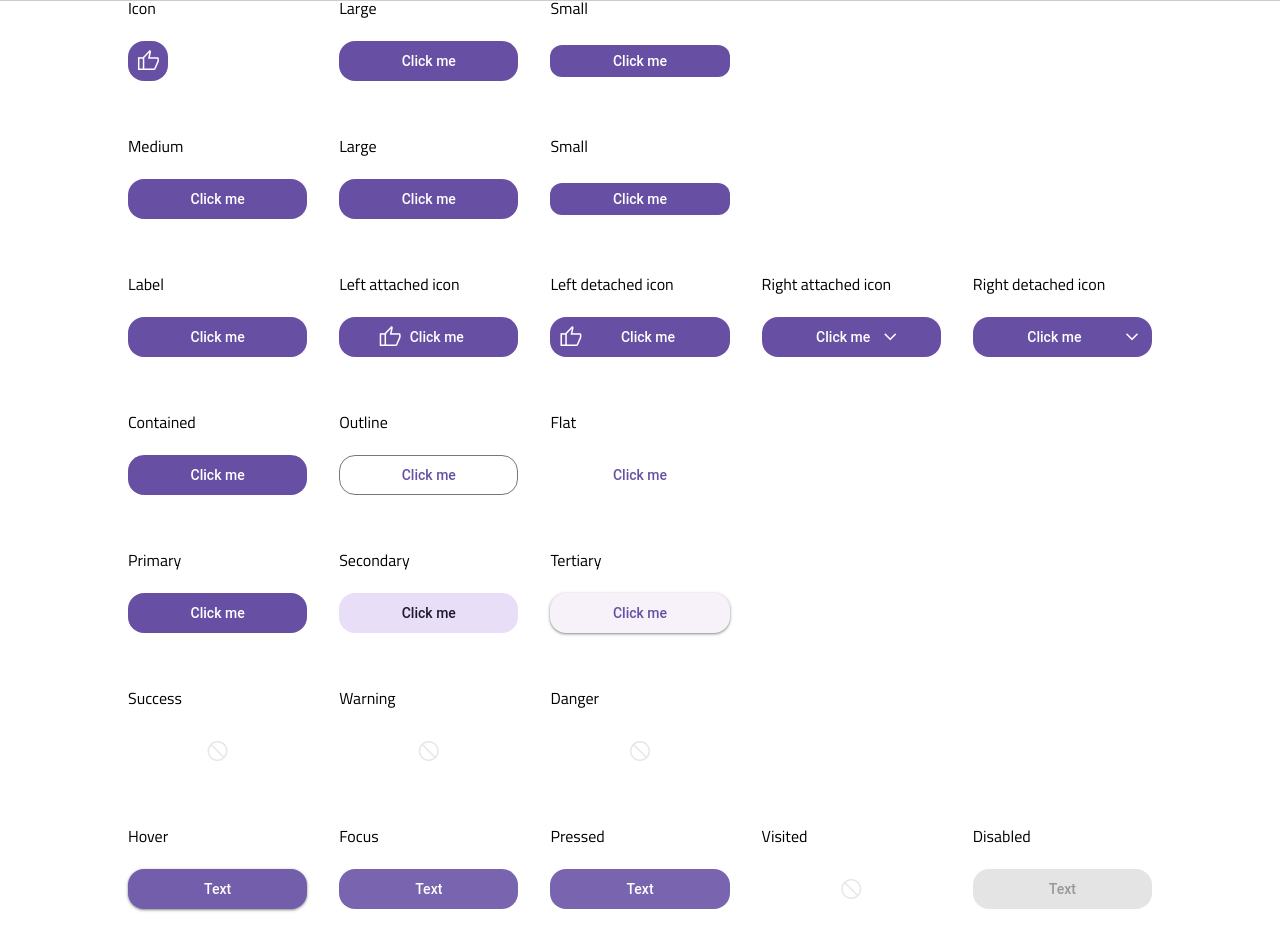
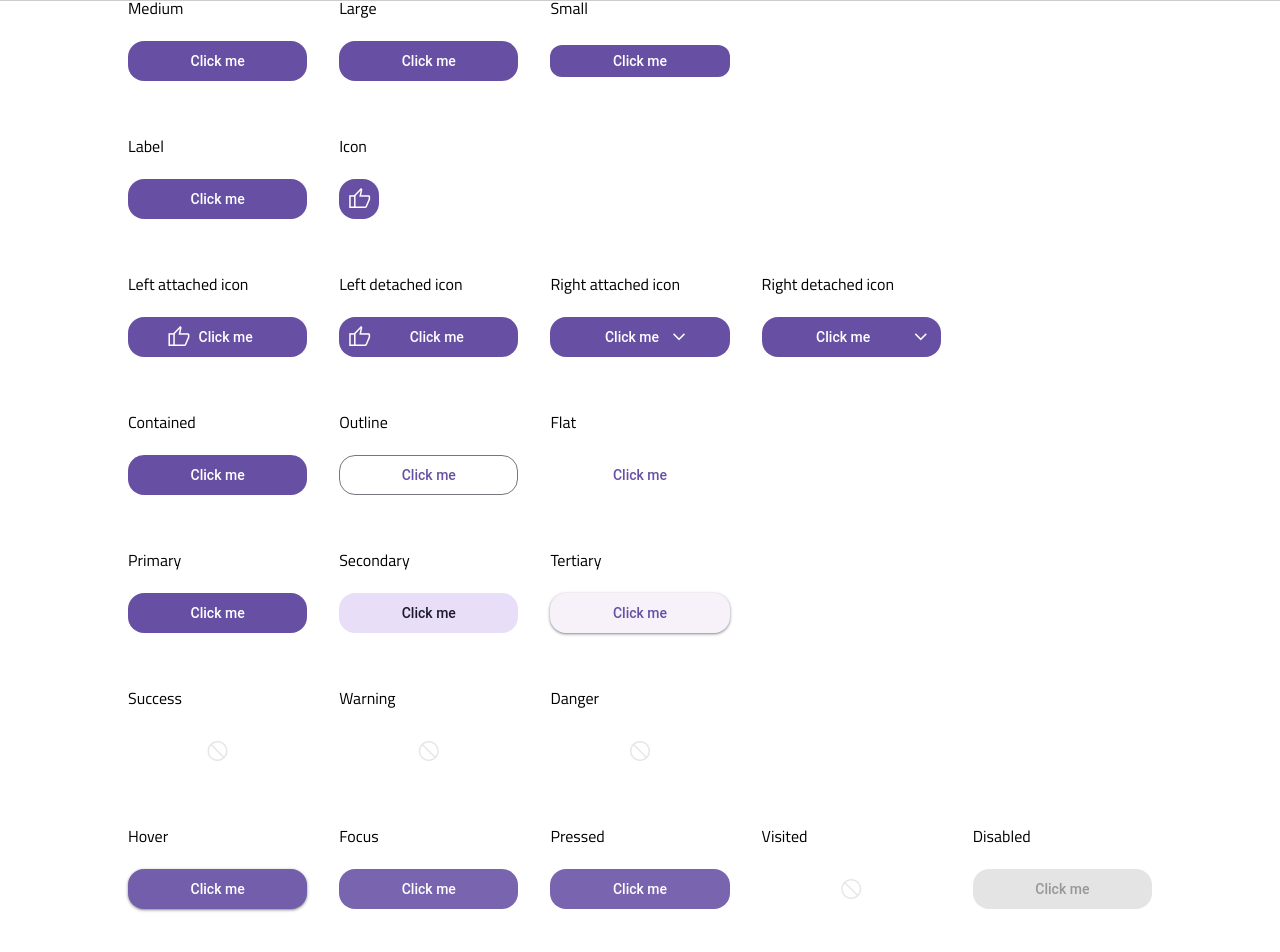
Before and after one commit to rodrigojcmello/kiskadee, a React (Vite) app in the folder packages/react/: page / in a window 1280 px wide. Shown: the part 52-1004 px from the top of the page. Built offline with nearby package versions, Linux system fonts and the light colour scheme.

Commit message:
feat: document icon alone

```diff
--- a/packages/react/src/site/documentation/Button/ButtonDocumentation.tsx
+++ b/packages/react/src/site/documentation/Button/ButtonDocumentation.tsx
@@ -40,6 +40,7 @@ const NotApplicable: FC = () => {
 
 export const ButtonDocumentation: FC = () => {
   const [theme] = useContext(KiskadeeContext);
+  const [label, setLabel] = useState<string | undefined>('Click me');
   const [variant, setVariant] = useState<ButtonVariant>('primary');
   const [type, setType] = useState<ButtonType>('contained');
   const [pageLoad, setPageLoad] = useState(false);
@@ -73,20 +74,25 @@ export const ButtonDocumentation: FC = () => {
   const buttonContainer = theme.component.button?.elements?.container;
   const buttonVariant = buttonContainer?.type?.[type]?.variant;
 
+  const width = label ? 'block' : undefined;
+
   return (
     <Container className={!pageLoad ? style['no-transition'] : undefined}>
       <Box>
         <div>
-          <BoxTitle>Icon</BoxTitle>
+          <BoxTitle>Medium</BoxTitle>
           {buttonOption?.size?.sm ? (
             <Applicable>
               <Button
+                label={label}
+                width={width}
                 type={type}
                 variant={variant}
                 borderRadius={radius}
-                iconLeft={
-                  <span className="material-symbols-outlined">thumb_up</span>
-                }
+                textAlign={textAlign}
+                iconType={iconType}
+                iconLeft={iconLeft}
+                iconRight={iconRight}
                 size="md"
                 onClick={(): void => {
                   setIconLeft(undefined);
@@ -104,8 +110,8 @@ export const ButtonDocumentation: FC = () => {
           {buttonOption?.size?.lg ? (
             <Applicable>
               <Button
-                label="Click me"
-                width="block"
+                label={label}
+                width={width}
                 type={type}
                 variant={variant}
                 borderRadius={radius}
@@ -131,91 +137,8 @@ export const ButtonDocumentation: FC = () => {
           {buttonOption?.size?.sm ? (
             <Applicable>
               <Button
-                label="Click me"
-                width="block"
-                type={type}
-                variant={variant}
-                borderRadius={radius}
-                iconType={iconType}
-                iconLeft={iconLeft}
-                iconRight={iconRight}
-                textAlign={textAlign}
-                size="sm"
-                onClick={(): void => {
-                  // setIconLeft(
-                  //   <span className="material-symbols-outlined">thumb_up</span>
-                  // );
-                  // setIconType('detached');
-                }}
-              />
-            </Applicable>
-          ) : (
-            <NotApplicable />
-          )}
-        </div>
-      </Box>
-
-      <Box>
-        <div>
-          <BoxTitle>Medium</BoxTitle>
-          {buttonOption?.size?.sm ? (
-            <Applicable>
-              <Button
-                label="Click me"
-                width="block"
-                type={type}
-                variant={variant}
-                borderRadius={radius}
-                textAlign={textAlign}
-                iconType={iconType}
-                iconLeft={iconLeft}
-                iconRight={iconRight}
-                size="md"
-                onClick={(): void => {
-                  setIconLeft(undefined);
-                  setIconRight(undefined);
-                  setIconType(undefined);
-                }}
-              />
-            </Applicable>
-          ) : (
-            <NotApplicable />
-          )}
-        </div>
-        <div>
-          <BoxTitle>Large</BoxTitle>
-          {buttonOption?.size?.lg ? (
-            <Applicable>
-              <Button
-                label="Click me"
-                width="block"
-                type={type}
-                variant={variant}
-                borderRadius={radius}
-                iconType={iconType}
-                iconLeft={iconLeft}
-                iconRight={iconRight}
-                textAlign={textAlign}
-                size="lg"
-                onClick={(): void => {
-                  // setIconLeft(
-                  //   <span className="material-symbols-outlined">thumb_up</span>
-                  // );
-                  // setIconType('attached');
-                }}
-              />
-            </Applicable>
-          ) : (
-            <NotApplicable />
-          )}
-        </div>
-        <div>
-          <BoxTitle>Small</BoxTitle>
-          {buttonOption?.size?.sm ? (
-            <Applicable>
-              <Button
-                label="Click me"
-                width="block"
+                label={label}
+                width={width}
                 type={type}
                 variant={variant}
                 borderRadius={radius}
@@ -251,6 +174,7 @@ export const ButtonDocumentation: FC = () => {
                 borderRadius={radius}
                 textAlign={textAlign}
                 onClick={(): void => {
+                  setLabel('Click me');
                   setIconLeft(undefined);
                   setIconRight(undefined);
                   setIconType(undefined);
@@ -261,6 +185,36 @@ export const ButtonDocumentation: FC = () => {
             <NotApplicable />
           )}
         </div>
+
+        <div>
+          <BoxTitle>Icon</BoxTitle>
+          {buttonOption?.size?.sm ? (
+            <Applicable>
+              <Button
+                type={type}
+                variant={variant}
+                borderRadius={radius}
+                iconLeft={
+                  <span className="material-symbols-outlined">thumb_up</span>
+                }
+                size="md"
+                onClick={(): void => {
+                  setIconLeft(
+                    <span className="material-symbols-outlined">thumb_up</span>
+                  );
+                  setLabel(undefined);
+                  setIconRight(undefined);
+                  setIconType(undefined);
+                }}
+              />
+            </Applicable>
+          ) : (
+            <NotApplicable />
+          )}
+        </div>
+      </Box>
+
+      <Box>
         <div>
           <BoxTitle>Left attached icon</BoxTitle>
           {buttonOption?.icon?.enable?.left ? (
@@ -277,6 +231,7 @@ export const ButtonDocumentation: FC = () => {
                 iconType="attached"
                 textAlign={textAlign}
                 onClick={(): void => {
+                  setLabel('Click me');
                   setIconLeft(
                     <span className="material-symbols-outlined">thumb_up</span>
                   );
@@ -304,10 +259,11 @@ export const ButtonDocumentation: FC = () => {
                 iconType="detached"
                 textAlign={textAlign}
                 onClick={(): void => {
+                  setLabel('Click me');
+                  setIconType('detached');
                   setIconLeft(
                     <span className="material-symbols-outlined">thumb_up</span>
                   );
-                  setIconType('detached');
                 }}
               />
             </Applicable>
@@ -331,12 +287,13 @@ export const ButtonDocumentation: FC = () => {
                 iconType="attached"
                 textAlign={textAlign}
                 onClick={(): void => {
+                  setIconType('attached');
+                  setLabel('Click me');
                   setIconRight(
                     <span className="material-symbols-outlined">
                       expand_more
                     </span>
                   );
-                  setIconType('attached');
                 }}
               />
             </Applicable>
@@ -360,12 +317,13 @@ export const ButtonDocumentation: FC = () => {
                 iconType="detached"
                 textAlign={textAlign}
                 onClick={(): void => {
+                  setLabel('Click me');
+                  setIconType('detached');
                   setIconRight(
                     <span className="material-symbols-outlined">
                       expand_more
                     </span>
                   );
-                  setIconType('detached');
                 }}
               />
             </Applicable>
@@ -380,8 +338,8 @@ export const ButtonDocumentation: FC = () => {
           {buttonContainer?.type?.contained ? (
             <Applicable>
               <Button
-                label="Click me"
-                width="block"
+                label={label}
+                width={width}
                 type="contained"
                 variant="primary"
                 borderRadius={radius}
@@ -405,8 +363,8 @@ export const ButtonDocumentation: FC = () => {
           {buttonContainer?.type?.outline ? (
             <Applicable>
               <Button
-                label="Click me"
-                width="block"
+                label={label}
+                width={width}
                 type="outline"
                 variant="primary"
                 borderRadius={radius}
@@ -429,8 +387,8 @@ export const ButtonDocumentation: FC = () => {
           {buttonContainer?.type?.flat ? (
             <Applicable>
               <Button
-                label="Click me"
-                width="block"
+                label={label}
+                width={width}
                 type="flat"
                 variant="primary"
                 borderRadius={radius}
@@ -456,8 +414,8 @@ export const ButtonDocumentation: FC = () => {
           {buttonVariant?.primary ? (
             <Applicable>
               <Button
-                label="Click me"
-                width="block"
+                label={label}
+                width={width}
                 type={type}
                 variant="primary"
                 borderRadius={radius}
@@ -480,8 +438,8 @@ export const ButtonDocumentation: FC = () => {
           {buttonVariant?.secondary ? (
             <Applicable>
               <Button
-                label="Click me"
-                width="block"
+                label={label}
+                width={width}
                 type="contained"
                 variant="secondary"
                 borderRadius={radius}
@@ -503,8 +461,8 @@ export const ButtonDocumentation: FC = () => {
           {buttonVariant?.tertiary ? (
             <Applicable>
               <Button
-                label="Click me"
-                width="block"
+                label={label}
+                width={width}
                 type="contained"
                 variant="tertiary"
                 borderRadius={radius}
@@ -529,8 +487,8 @@ export const ButtonDocumentation: FC = () => {
           {buttonVariant?.success ? (
             <Applicable>
               <Button
-                label="Click me"
-                width="block"
+                label={label}
+                width={width}
                 type="contained"
                 variant="success"
                 borderRadius={radius}
@@ -553,8 +511,8 @@ export const ButtonDocumentation: FC = () => {
           {buttonVariant?.warning ? (
             <Applicable>
               <Button
-                label="Click me"
-                width="block"
+                label={label}
+                width={width}
                 type="contained"
                 variant="warning"
                 borderRadius={radius}
@@ -577,7 +535,7 @@ export const ButtonDocumentation: FC = () => {
           {buttonVariant?.danger ? (
             <Applicable>
               <Button
-                label="Click me"
+                label={label}
                 width="block"
                 type={type}
                 variant="danger"
@@ -603,8 +561,8 @@ export const ButtonDocumentation: FC = () => {
           {buttonContainer?.base?.hover || buttonVariant?.[variant]?.hover ? (
             <Applicable>
               <Button
-                label="Text"
-                width="block"
+                label={label}
+                width={width}
                 type={type}
                 variant={variant}
                 borderRadius={radius}
@@ -626,8 +584,8 @@ export const ButtonDocumentation: FC = () => {
           {buttonContainer?.base?.focus || buttonVariant?.[variant]?.focus ? (
             <Applicable>
               <Button
-                label="Text"
-                width="block"
+                label={label}
+                width={width}
                 type={type}
                 variant={variant}
                 borderRadius={radius}
@@ -650,8 +608,8 @@ export const ButtonDocumentation: FC = () => {
           buttonVariant?.[variant]?.pressed ? (
             <Applicable>
               <Button
-                label="Text"
-                width="block"
+                label={label}
+                width={width}
                 type={type}
                 variant={variant}
                 borderRadius={radius}
@@ -674,8 +632,8 @@ export const ButtonDocumentation: FC = () => {
           buttonVariant?.[variant]?.visited ? (
             <Applicable>
               <Button
-                label="Text"
-                width="block"
+                label={label}
+                width={width}
                 type={type}
                 variant={variant}
                 borderRadius={radius}
@@ -698,8 +656,8 @@ export const ButtonDocumentation: FC = () => {
           buttonVariant?.[variant]?.disabled ? (
             <Applicable>
               <Button
-                label="Text"
-                width="block"
+                label={label}
+                width={width}
                 type={type}
                 variant={variant}
                 borderRadius={radius}
@@ -775,8 +733,8 @@ export const ButtonDocumentation: FC = () => {
             {buttonOption?.borderRadius?.variant?.rounded !== undefined ? (
               <Applicable>
                 <Button
-                  label="Text"
-                  width="block"
+                  label={label}
+                  width={width}
                   borderRadius="rounded"
                   type={type}
                   variant={variant}
@@ -800,8 +758,8 @@ export const ButtonDocumentation: FC = () => {
             {buttonOption?.borderRadius?.variant?.full !== undefined ? (
               <Applicable>
                 <Button
-                  label="Text"
-                  width="block"
+                  label={label}
+                  width={width}
                   borderRadius="full"
                   type={type}
                   variant={variant}
@@ -825,8 +783,8 @@ export const ButtonDocumentation: FC = () => {
             {buttonOption?.borderRadius?.none !== undefined ? (
               <Applicable>
                 <Button
-                  label="Text"
-                  width="block"
+                  label={label}
+                  width={width}
                   borderRadius="none"
                   type={type}
                   variant={variant}
```
